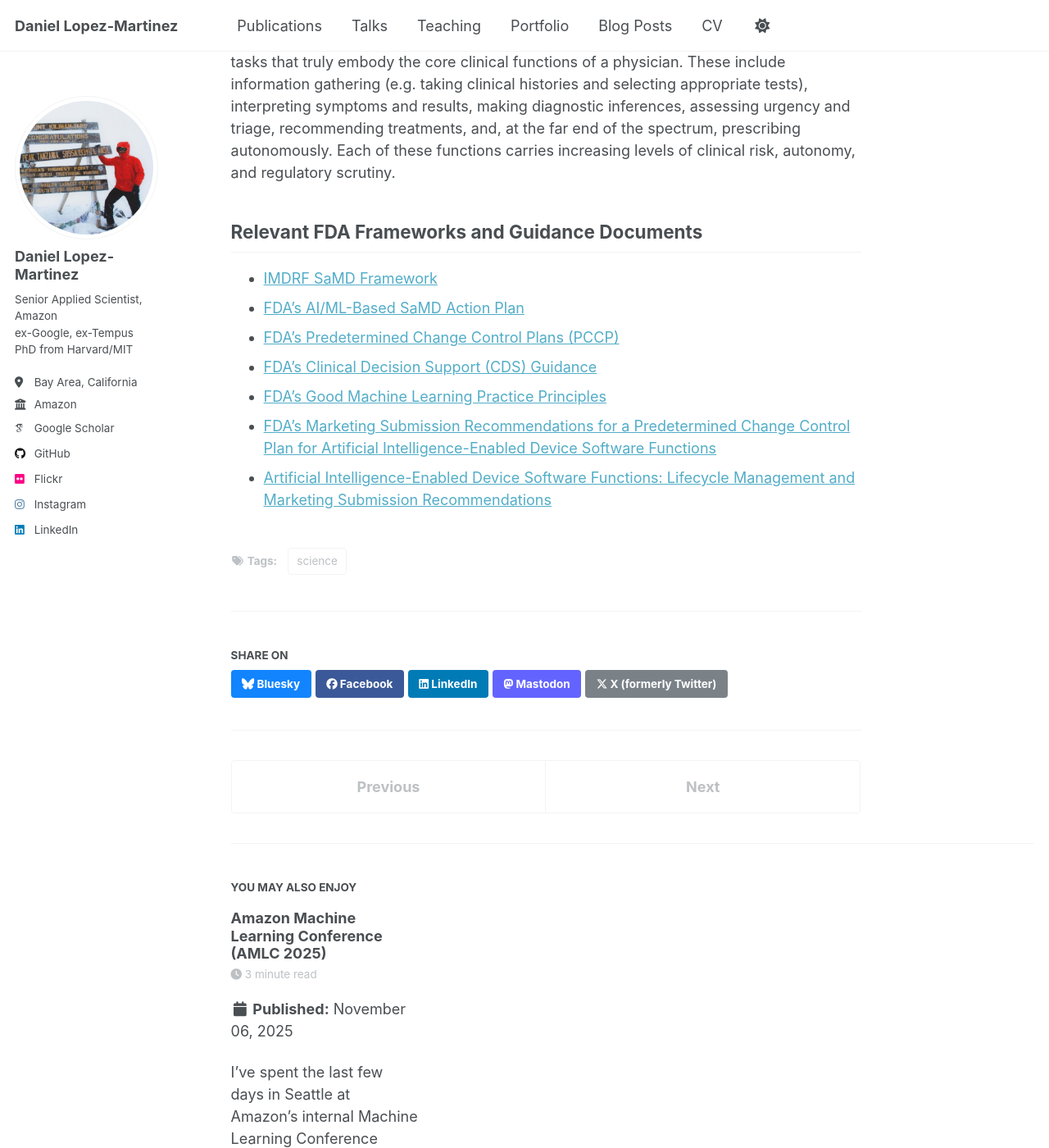
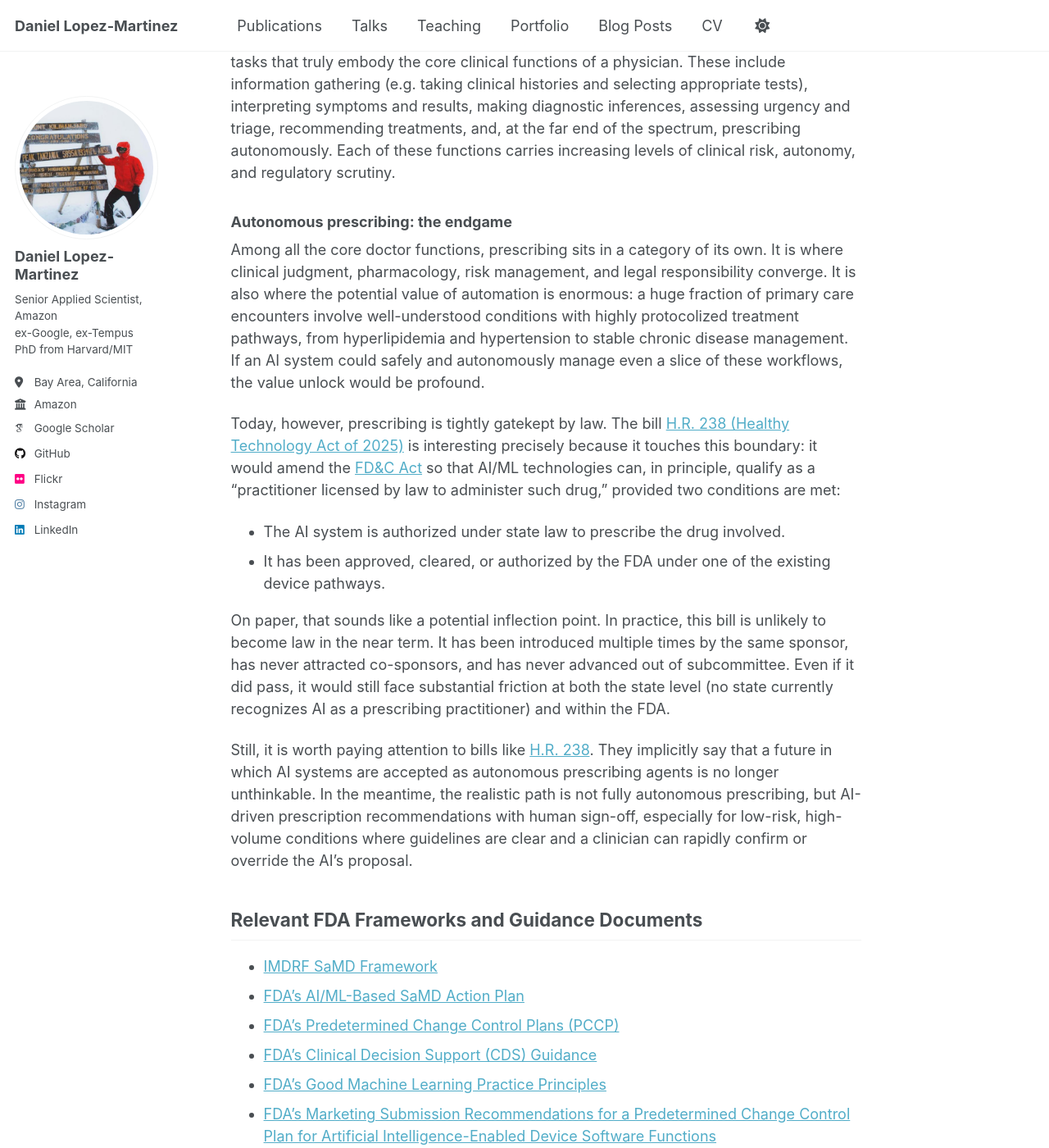
Before and after one commit to daniel-lopezmartinez/daniel-lopezmartinez.github.io, a Jekyll site: the page built from _posts/2025-12-07-llms-as-a-device.md, in a window 1280 px wide and 1400 px high, scrolled down 1795 px. Shown: the whole window at 82% size. Built offline with Jekyll 4.4.1, drawn with Linux system fonts in a browser that asks for light colours; some web fonts are replaced; a script that is not in the unit is left out; some of the changed text lies outside the part shown.

Commit message:
added hr238

```diff
--- a/_posts/2025-12-07-llms-as-a-device.md
+++ b/_posts/2025-12-07-llms-as-a-device.md
@@ -25,6 +25,18 @@ The regulatory pathways for such imaging- and signal-based systems are now well
 
 If we take seriously the idea of software acting as a doctor, the relevant use cases are not those that simply streamline documentation or assist clinicians on the margins, but the tasks that truly embody the core clinical functions of a physician. These include information gathering (e.g. taking clinical histories and selecting appropriate tests), interpreting symptoms and results, making diagnostic inferences, assessing urgency and triage, recommending treatments, and, at the far end of the spectrum, prescribing autonomously. Each of these functions carries increasing levels of clinical risk, autonomy, and regulatory scrutiny.
 
+### Autonomous prescribing: the endgame
+
+Among all the core doctor functions, prescribing sits in a category of its own. It is where clinical judgment, pharmacology, risk management, and legal responsibility converge. It is also where the potential value of automation is enormous: a huge fraction of primary care encounters involve well-understood conditions with highly protocolized treatment pathways, from hyperlipidemia and hypertension to stable chronic disease management. If an AI system could safely and autonomously manage even a slice of these workflows, the value unlock would be profound.
+
+Today, however, prescribing is tightly gatekept by law. The bill [H.R. 238 (Healthy Technology Act of 2025)](https://www.congress.gov/bill/119th-congress/house-bill/238) is interesting precisely because it touches this boundary: it would amend the [FD&C Act](https://en.wikipedia.org/wiki/Federal_Food,_Drug,_and_Cosmetic_Act) so that AI/ML technologies can, in principle, qualify as a “practitioner licensed by law to administer such drug,” provided two conditions are met:
+- The AI system is authorized under state law to prescribe the drug involved.
+- It has been approved, cleared, or authorized by the FDA under one of the existing device pathways.
+
+On paper, that sounds like a potential inflection point. In practice, this bill is unlikely to become law in the near term. It has been introduced multiple times by the same sponsor, has never attracted co-sponsors, and has never advanced out of subcommittee. Even if it did pass, it would still face substantial friction at both the state level (no state currently recognizes AI as a prescribing practitioner) and within the FDA.
+
+Still, it is worth paying attention to bills like [H.R. 238](https://www.congress.gov/bill/119th-congress/house-bill/238). They implicitly say that a future in which AI systems are accepted as autonomous prescribing agents is no longer unthinkable. In the meantime, the realistic path is not fully autonomous prescribing, but AI-driven prescription recommendations with human sign-off, especially for low-risk, high-volume conditions where guidelines are clear and a clinician can rapidly confirm or override the AI’s proposal.
+
 
 ## Relevant FDA Frameworks and Guidance Documents
 
```
